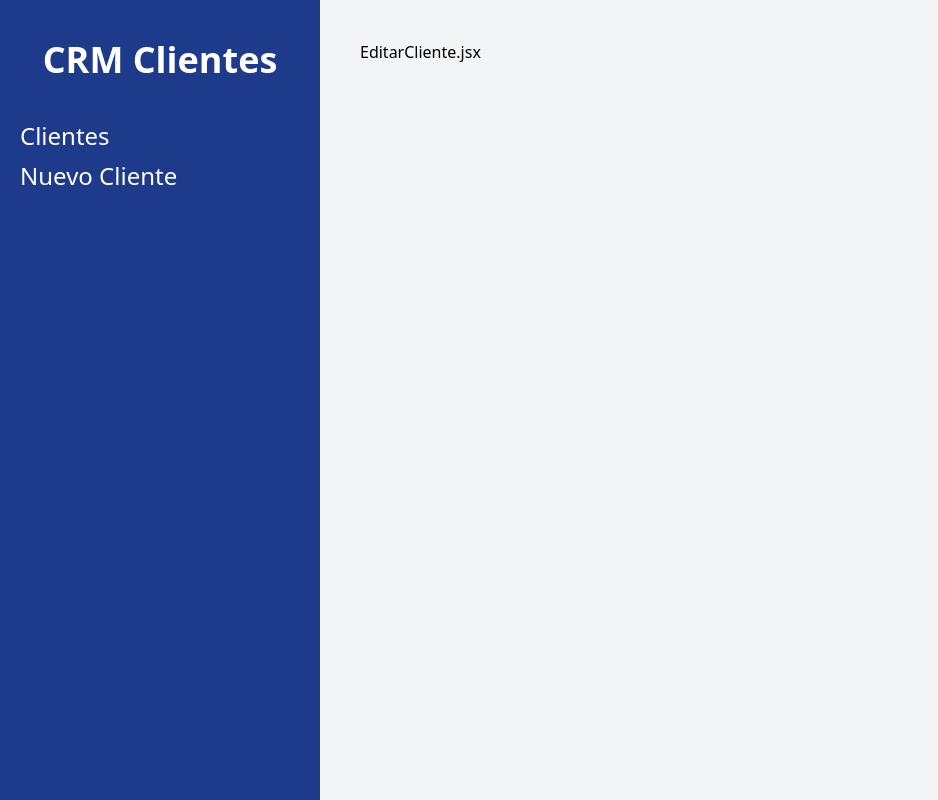
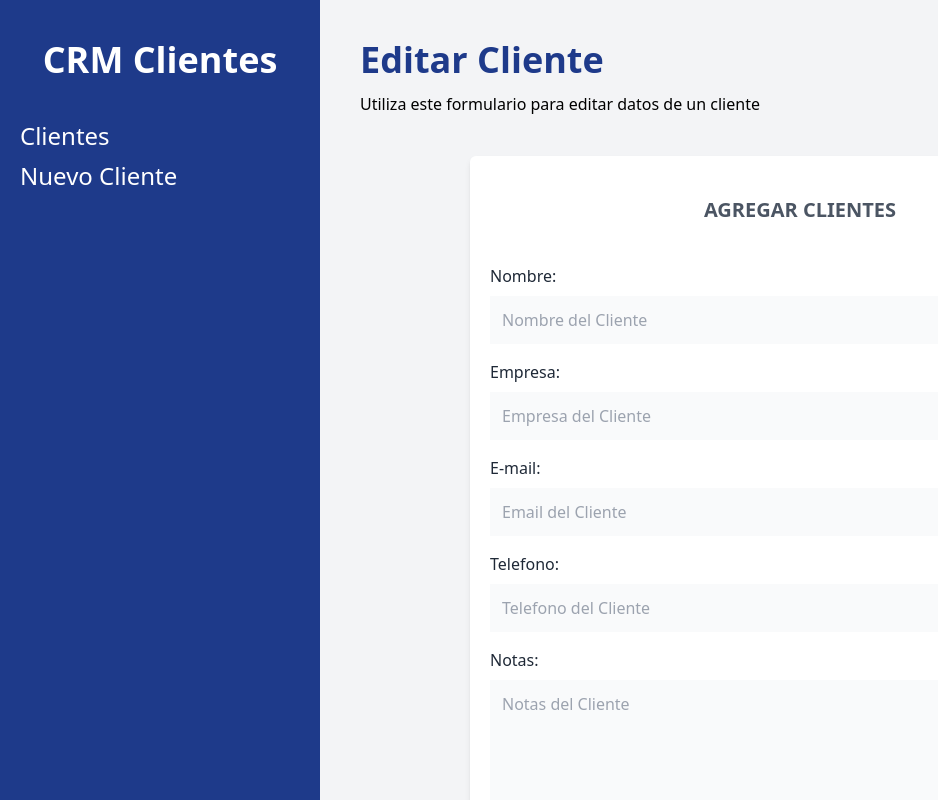
Before and after one commit to joelc24/crm-react, a React (Vite) app: page /clientes/editar/1 in a window 1280 px wide. Shown: the whole page, without its empty margins (0-938 px from the left). Built offline with nearby package versions, Linux system fonts and the light colour scheme; data requests are answered from the project's data file.

Commit message:
Primeros pasos con la edicion de clientes

```diff
--- a/src/components/Cliente.jsx
+++ b/src/components/Cliente.jsx
@@ -21,6 +21,7 @@
                 <button
                     type="button"
                     className="bg-yellow-500 hover:bg-yellow-600 block w-full text-white p-2 uppercase font-bold text-xs mt-3"
+                    onClick={()=> navigate(`/clientes/editar/${id}`)}
                 >Editar</button>
                 <button
                     type="button"
--- a/src/components/Fromulario.jsx
+++ b/src/components/Fromulario.jsx
@@ -3,7 +3,7 @@
 import * as Yup from 'yup'
 import Alerta from './Alerta'
 
-const Formulario = () => {
+const Formulario = ({cliente}) => {
 
     const navigate = useNavigate()
 
--- a/src/pages/EditarCliente.jsx
+++ b/src/pages/EditarCliente.jsx
@@ -1,8 +1,37 @@
+import { useState, useEffect } from 'react';
+import { useParams } from 'react-router-dom'
+import Formulario from "../components/Fromulario";
+
 const EditarCliente = () => {
+    const [cliente, setCliente] = useState([]);
+    const [cargando, setCargando] = useState(true);
+
+    const { id } = useParams()
+    useEffect(() => {
+
+        const obtenerClienteAPI = async () => {
+            try {
+                const url = `http://localhost:4000/clientes/${id}`
+                const respuesta = await fetch(url)
+                const resultado = await respuesta.json()
+                setCliente(resultado)
+            } catch (error) {
+                console.log(error)
+            }
+
+            setCargando(!cargando)
+
+        }
+        obtenerClienteAPI()
+    }, []);
     return (
-        <div>
-            <h1>EditarCliente.jsx</h1>
-        </div>
+        <>
+            <h1 className="font-black text-4xl text-blue-900">Editar Cliente</h1>
+            <p className="mt-3">Utiliza este formulario para editar datos de un cliente</p>
+            <Formulario
+                cliente={cliente}
+            />
+        </>
      );
 }
 
```
